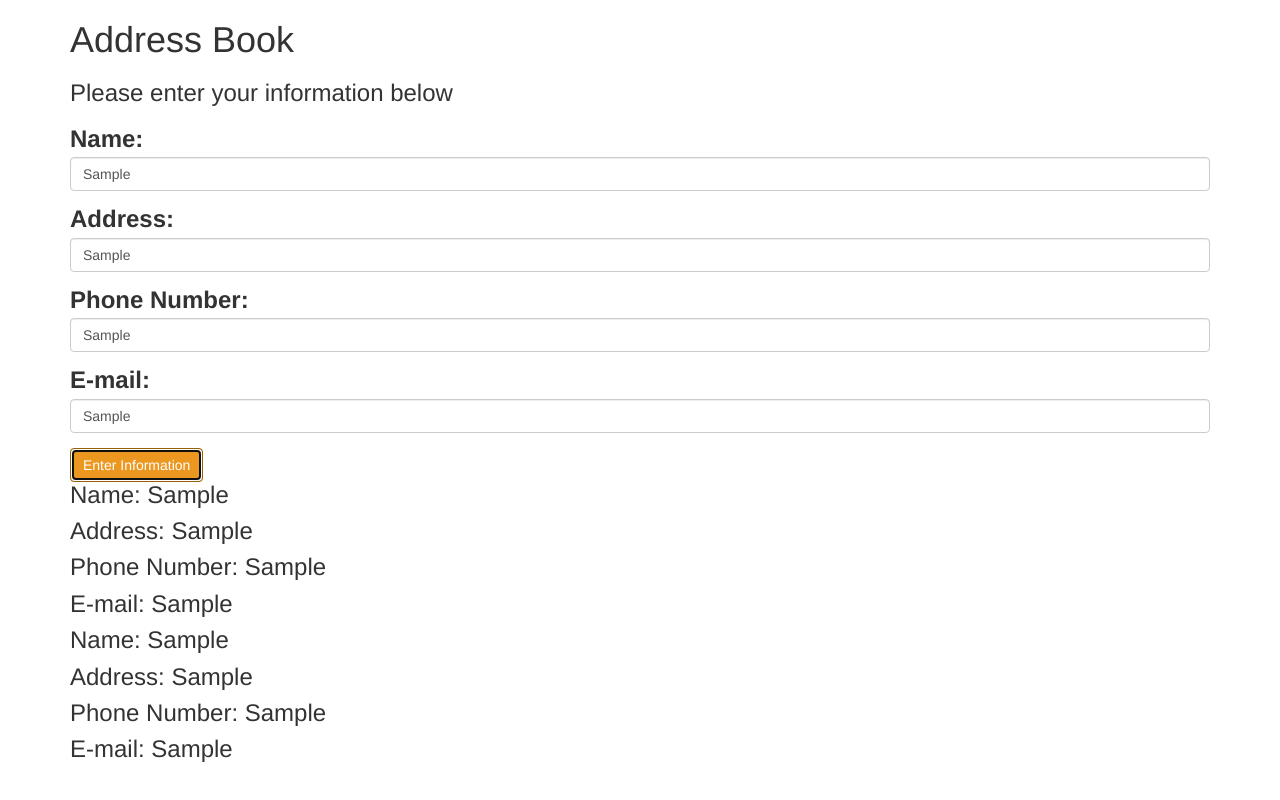
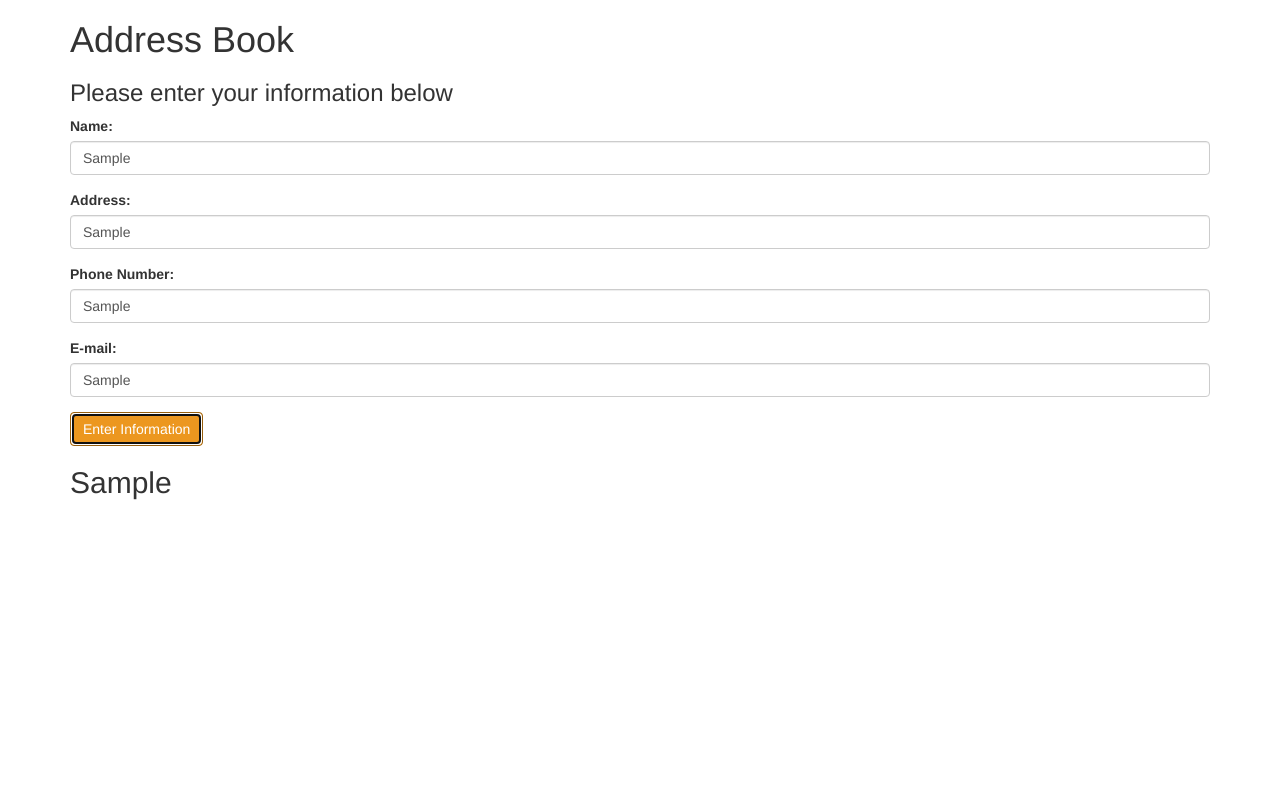
Before and after one commit to HyungNLee/address-book, a plain HTML site: page index.html in a window 1280 px wide. Both pictures are taken after typing "Sample", "Sample", "Sample", "Sample" into the empty fields and a click on the button "Enter Information". Drawn offline with Linux system fonts and the light colour scheme.

Commit message:
Fix clicker function to toggle hiddenInfo.

```diff
--- a/css/styles.css
+++ b/css/styles.css
@@ -1,7 +1,6 @@
 #template {
-
+ display: none;
 }
-
 .hiddenInfo {
-
+  display: none;
 }
--- a/index.html
+++ b/index.html
@@ -10,7 +10,7 @@
   <body>
     <div class="container">
       <h1>Address Book</h1>
-      <h3>Please enter your information below<h3>
+      <h3>Please enter your information below</h3>
       <div id="addressBook">
         <form id="inputBox">
           <div class="form-group">
@@ -33,15 +33,15 @@
         </form>
       </div>
       <div id="createdContact">
+        <div id="template">
+          <h2><span class="nameReturn"></span></h2>
+          <div class="hiddenInfo">
+            <p>Address: <span class="addressReturn"></span></p>
+            <p>Phone Number: <span class="phoneReturn"></span></p>
+            <p>E-mail: <span class="emailReturn"></span></p>
+          </div>
+        </div>
 
-      </div>
-      <div id="template">
-        <p>Name: <span class="nameReturn"></span></p>
-        <div class="hiddenInfo">
-          <p>Address: <span class="addressReturn"></span></p>
-          <p>Phone Number: <span class="phoneReturn"></span></p>
-          <p>E-mail: <span class="emailReturn"></span></p>
-        </div>
       </div>
     </div>
   </body>
--- a/js/scripts.js
+++ b/js/scripts.js
@@ -18,13 +18,40 @@ $(document).ready(function() {
                 event.preventDefault();
                 var clone = $("#template").clone();
                 clone = clone.attr("id", divName);
-                $(".nameReturn").removeClass("nameReturn");
                 $("div#createdContact").append(clone);
+                $("#" + divName + " > h2 > span.nameReturn").removeClass("nameReturn").addClass("nameReturn" + divName);
+                $("#" + divName + " > .hiddenInfo > p > span.addressReturn").removeClass("addressReturn").addClass("addressReturn" + divName);
+                $("#" + divName + " > .hiddenInfo > p > span.emailReturn").removeClass("emailReturn").addClass("emailReturn" + divName);
+                $("#" + divName + " > .hiddenInfo > p > span.phoneReturn").removeClass("phoneReturn").addClass("phoneReturn" + divName);
+
             } else {
+              event.preventDefault();
               alert("Please enter valid information.")
             }
 
-    event.preventDefault();
+        function detectElement(arrow) {
+          arrow.parent().find(".hiddenInfo").toggle();
+          //arrow.nextAll('.hiddenInfo').toggle();
+        }
 
   })
+
+  function detectElement(arrow) {
+    arrow.parent().find(".hiddenInfo").toggle();
+    //arrow.nextAll('.hiddenInfo').toggle();
+  }
+
+  $(document).on('click', 'h2', function(){
+    //$(this).parent().find(".hiddenInfo").toggle();
+    //$(this).nextElementSibling.toggle();
+    detectElement($(this));
+  });
+
+  // $("h2").click(function() {
+  //   alert("1");
+  //   //$(this).parent().find(".hiddenInfo").toggle();
+  //   //$(this).nextElementSibling.toggle();
+  //   detectElement($(this));
+  // })
+
 })
```
